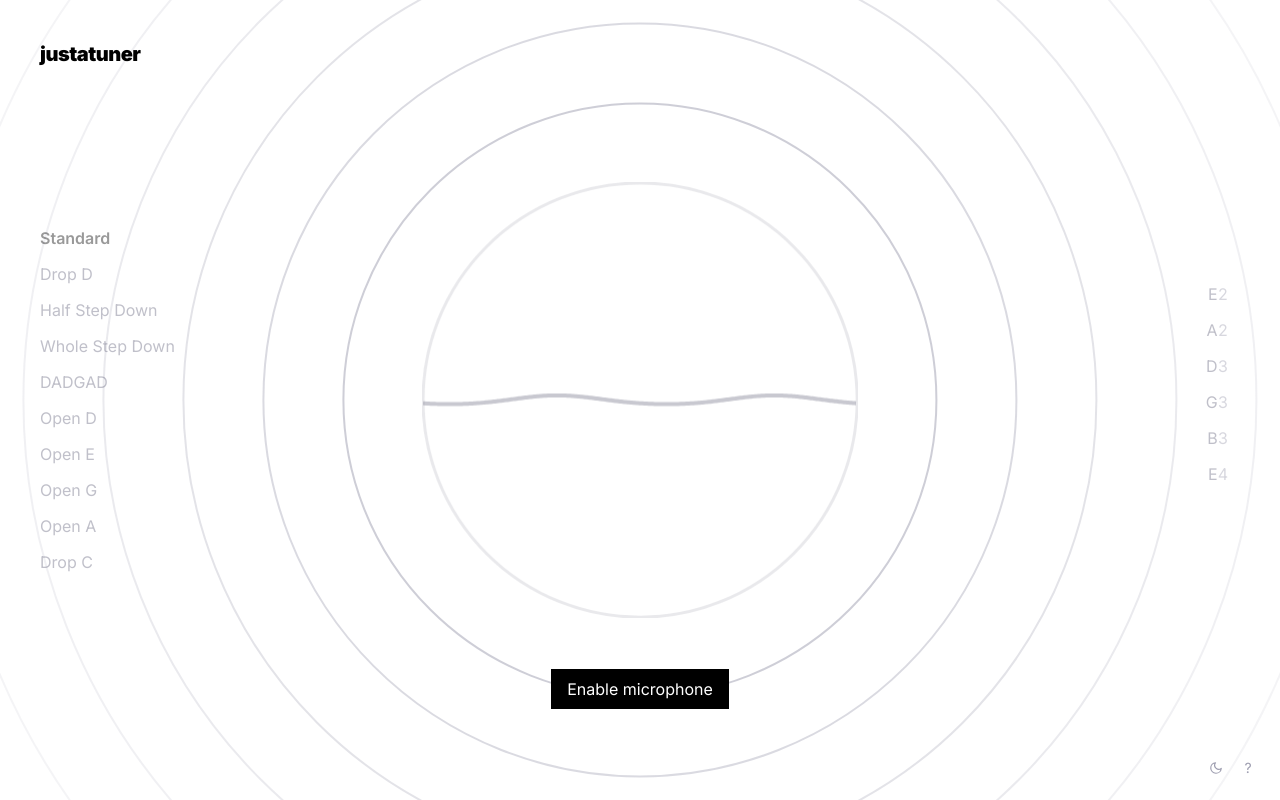
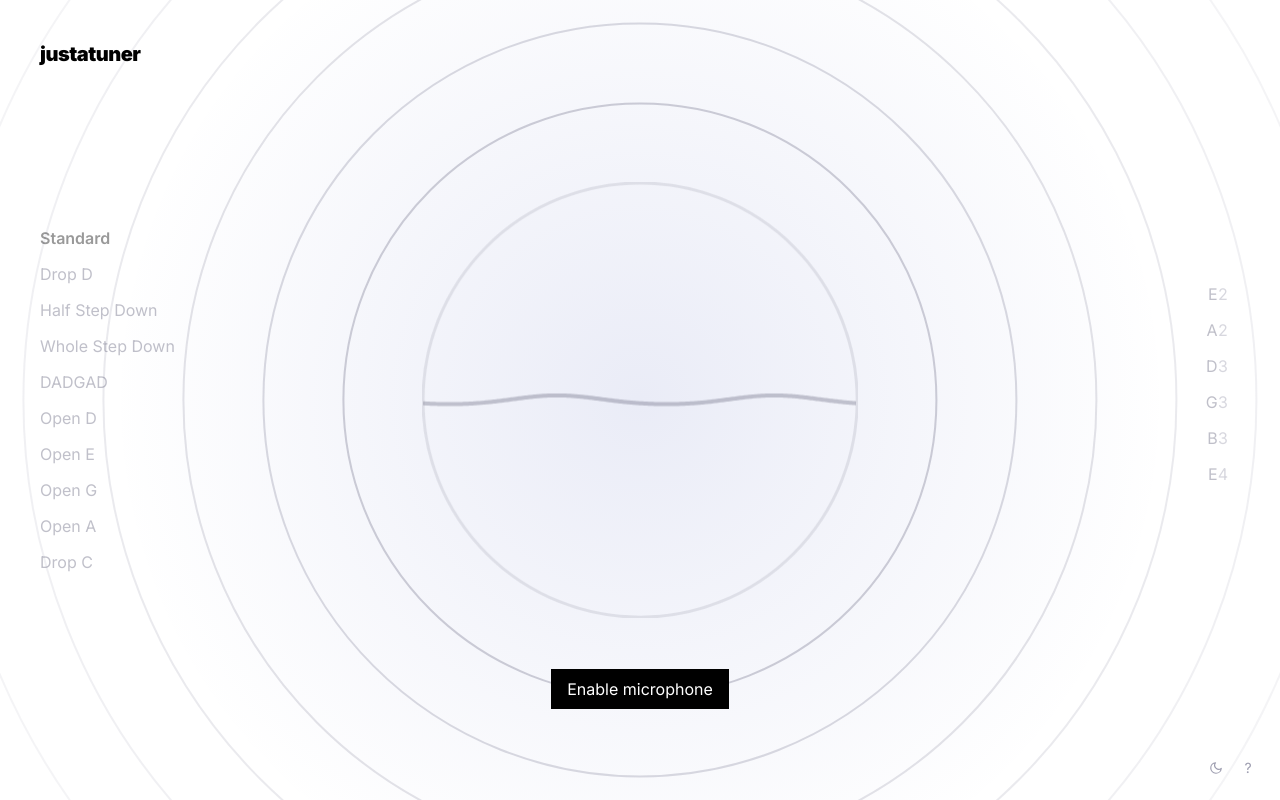
Before and after one commit to petermonky/justatuner, a Next.js app: page / in a window 1280 px wide. Built offline with nearby package versions, Linux system fonts and the light colour scheme.

Commit message:
feat(ui): add a blue radial glow behind the circle
Slightly darker indigo center in light mode, a brighter periwinkle
glow in dark mode, fixed to the viewport.

```diff
--- a/src/app/globals.css
+++ b/src/app/globals.css
@@ -14,6 +14,9 @@
 
   /* Gap between the nested backdrop rings; wider on desktop. */
   --ring-step: 96px;
+
+  /* Subtle blue center glow: slightly darker in light mode, brighter in dark. */
+  --glow: rgb(63 81 181 / 0.11);
 }
 
 @media (min-width: 64rem) {
@@ -31,6 +34,7 @@
   --foreground: #a6a6b8;
   --strong: #ffffff;
   --accent: #ffffff;
+  --glow: rgb(122 143 255 / 0.13);
 }
 
 @theme inline {
@@ -40,7 +44,9 @@
 }
 
 body {
-  background: var(--background);
+  background-color: var(--background);
+  background-image: radial-gradient(circle at 50% 50%, var(--glow), transparent 70%);
+  background-attachment: fixed;
   color: var(--foreground);
   font-family: var(--font-inter), Inter, system-ui, sans-serif;
   transition:
```
